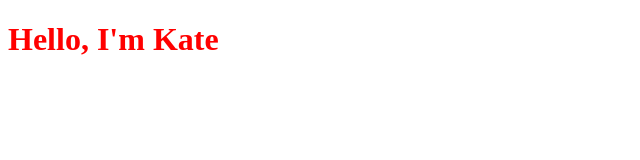
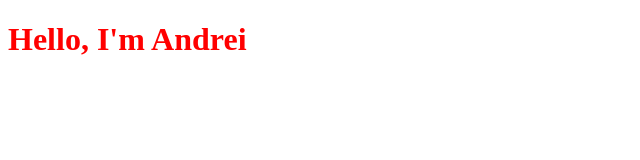
Before and after one commit to HungWorkplace/first-project, a plain HTML site: page index.html in a window 1280 px wide. Shown: the full height of the page, 0-640 px from the left. Drawn offline with Linux system fonts and the light colour scheme.

Commit message:
changing title

```diff
--- a/index.html
+++ b/index.html
@@ -10,7 +10,7 @@
 </head>
 
 <body>
-  <h1 id="title">Hello, I'm Kate</h1>
+  <h1 id="title">Hello, I'm Andrei</h1>
 
   <script src="app.js"></script>
 </body>
```
